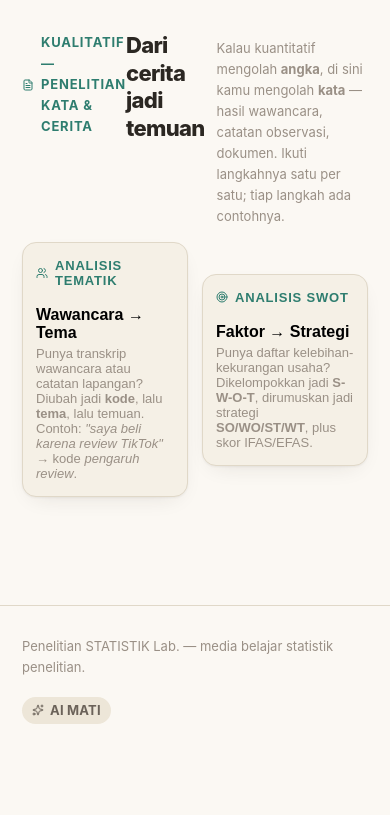
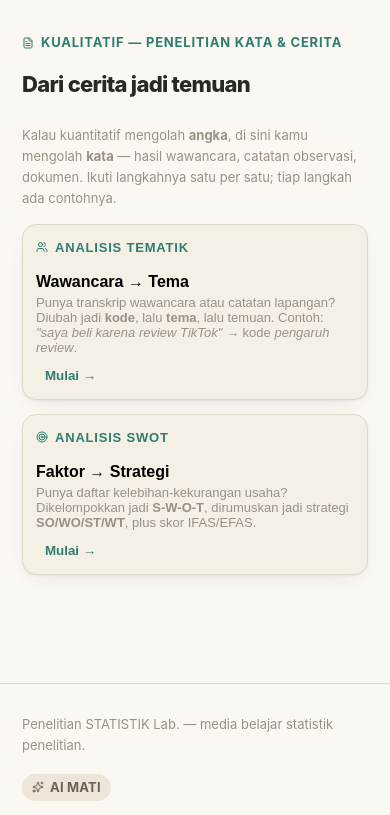
Before and after one commit to PaculDigital/statistik-lab, a FastAPI app: page /kualitatif in a window 390 px wide. Shown: the part 63-878 px from the top of the page. Before the commit the page ends 787 px from the top, so only its background shows below. Run offline with FastAPI, Linux system fonts and the light colour scheme; some libraries are stand-ins or nearby versions.

Commit message:
Kualitatif HP: JS hidup + kartu 1 kolom (Wulan, 20Okt26)
AKAR (temuan 20Okt26, lapor Boss): penutup '</script>' ikut ke-escape jadi
'<\/script>' -> browser tak mengenalinya -> SELURUH 600 baris JS mati
(tampilPintu undefined, tak satu pun handler jalan). Itu sebab kartu tak
bisa diklik. Pelajaran: escape hanya untuk tag DI DALAM script, jangan
pernah sentuh penutup script itu sendiri.

- kembalikan '</script>' asli
- kartu pintu: 1 kolom di HP (640px+ baru 2 kolom), hero tumpuk vertikal
- kartu: label 'Mulai ->' + padding agar jelas bisa diketuk
- kembalikan tombol .qdpx/.qdc yang sempat hilang (patch gagal tersimpan
  di 656e605) + pengaman null pada listener
- gerbang_tag_skrip.py: '<script>' tanpa '</script>' kini PELANGGARAN
  (dulu diam saja -> bug lolos)

Teruji Chromium mobile 390px: tap tematik/swot membuka panel,
tombol ekspor ada, 0 pageerror, gerbang 21 = baseline.

```diff
--- a/app/templates/kualitatif.html
+++ b/app/templates/kualitatif.html
@@ -30,8 +30,10 @@
   </p>
 </div>
 
-<div id="kual-pintu" class="baris" style="display:grid;grid-template-columns:1fr 1fr;gap:14px">
-  <button class="kartu" id="pintu-tematik" style="text-align:left;cursor:pointer">
+<div id="kual-pintu" style="display:grid;grid-template-columns:1fr;gap:14px">
+<style>@media(min-width:640px){ div[id="kual-pintu"]{grid-template-columns:1fr 1fr} }
+@media(max-width:639px){ .kepala-judul{flex-direction:column;gap:8px} }</style>
+  <button class="kartu" id="pintu-tematik" style="text-align:left;cursor:pointer;position:relative;padding-bottom:44px">
     <span class="eyebrow">{{ ikon('users', 13) }} Analisis Tematik</span>
     <h3 style="margin:8px 0 4px">Wawancara → Tema</h3>
     <p class="samar" style="font-size:13px;margin:0">
@@ -40,8 +42,9 @@
       Contoh: <em>"saya beli karena review TikTok"</em> → kode
       <em>pengaruh review</em>.
     </p>
+    <span style="position:absolute;left:22px;bottom:16px;font-weight:700;color:var(--teal)">Mulai →</span>
   </button>
-  <button class="kartu" id="pintu-swot" style="text-align:left;cursor:pointer">
+  <button class="kartu" id="pintu-swot" style="text-align:left;cursor:pointer;position:relative;padding-bottom:44px">
     <span class="eyebrow">{{ ikon('target', 13) }} Analisis SWOT</span>
     <h3 style="margin:8px 0 4px">Faktor → Strategi</h3>
     <p class="samar" style="font-size:13px;margin:0">
@@ -49,6 +52,7 @@
       <strong>S-W-O-T</strong>, dirumuskan jadi strategi
       <strong>SO/WO/ST/WT</strong>, plus skor IFAS/EFAS.
     </p>
+    <span style="position:absolute;left:22px;bottom:16px;font-weight:700;color:var(--teal)">Mulai →</span>
   </button>
 </div>
 
@@ -194,6 +198,9 @@
       <div class="baris renggang" style="margin-top:12px">
         <button class="tb tb-sekunder" id="tafsir-ai">{{ ikon('sparkles', 15) }} Minta contoh tafsir dari AI</button>
         <button class="tb tb-utama" id="tafsir-unduh">{{ ikon('download', 15) }} Unduh untuk Bab 4 (.md)</button>
+        <button class="tb tb-sekunder" id="qdpx-unduh">{{ ikon('share-2', 15) }} Buka di NVivo / ATLAS.ti (.qdpx)</button>
+        <button class="tb tb-sekunder" id="qdc-unduh">{{ ikon('share-2', 15) }} Codebook saja (.qdc)</button>
+        <p class="samar" style="font-size:12.5px;margin-top:6px">Format <strong>REFI-QDA</strong> — standar resmi pertukaran data kualitatif. File .qdpx bisa dibuka langsung di NVivo, ATLAS.ti, atau MAXQDA untuk diuji/diolah lanjut.</p>
       </div>
       {# ⚠️ Wulan 19Okt26: tombol ekspor QDA TIDAK PERNAH ADA di HTML,
          padahal JS sudah punya listener #qdpx-unduh & #qdc-unduh.
@@ -764,8 +771,8 @@ async function unduhQDA(jenis) {
     setTimeout(() => URL.revokeObjectURL(a.href), 4000);
   } catch (e) { alert('Gagal mengunduh: ' + e.message); }
 }
-el('qdpx-unduh').addEventListener('click', () => unduhQDA('qdpx'));
-el('qdc-unduh').addEventListener('click', () => unduhQDA('qdc'));
+if (el('qdpx-unduh')) el('qdpx-unduh').addEventListener('click', () => unduhQDA('qdpx'));
+if (el('qdc-unduh')) el('qdc-unduh').addEventListener('click', () => unduhQDA('qdc'));
 function unduhMD(namaBerkas, isi) {
   const blob = new Blob([isi], {type: 'text/markdown;charset=utf-8'});
   const a = document.createElement('a');
```
Also changed, not shown: gerbang_tag_skrip.py (+14 -0 lines).
